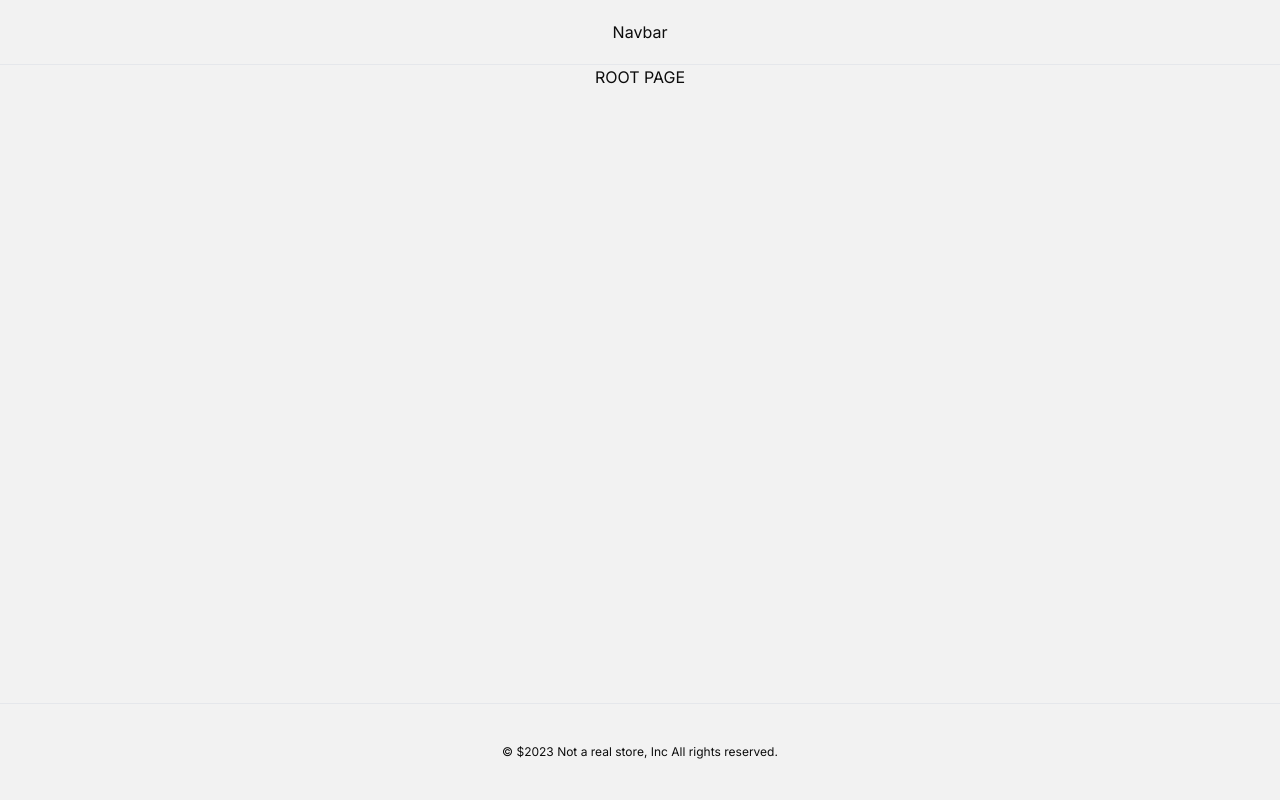
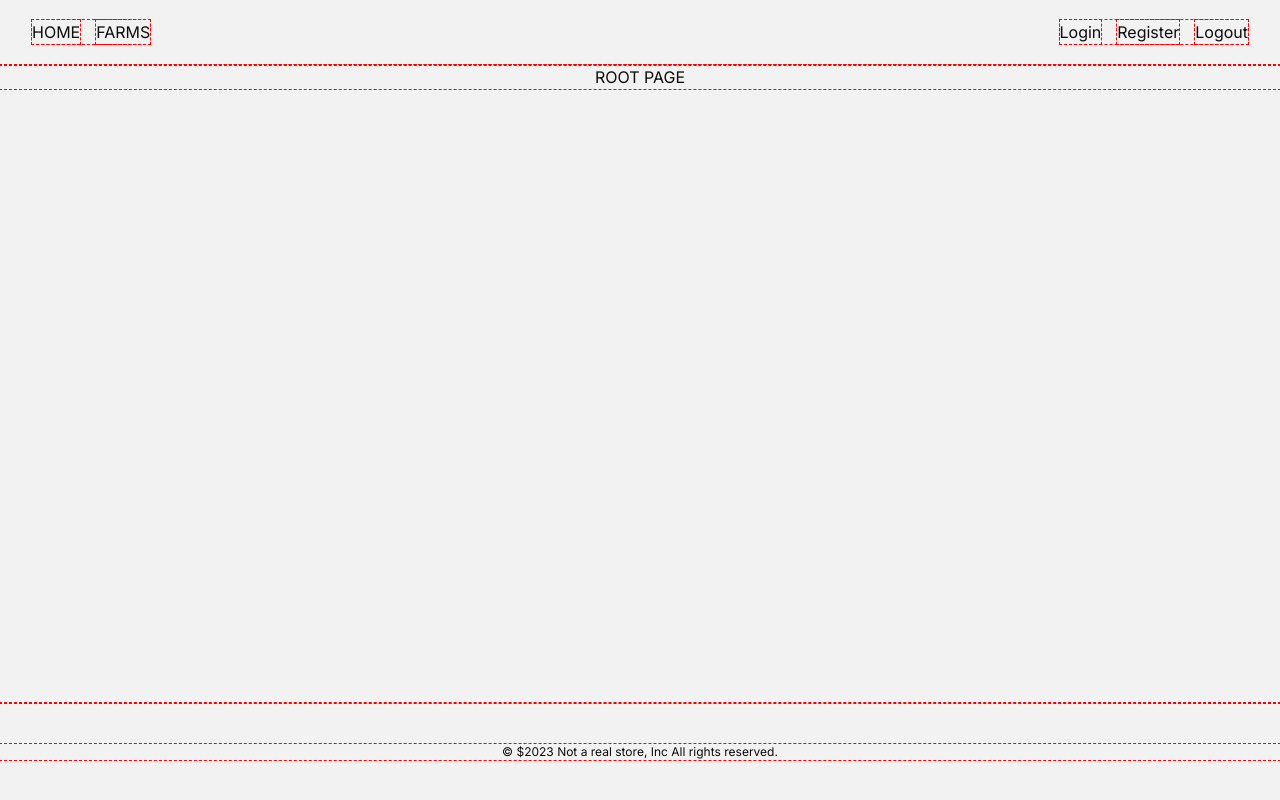
Before and after one commit to Captain-Leftovers/Bee-Log, a Next.js app: page / in a window 1280 px wide. Built offline with nearby package versions, Linux system fonts and the light colour scheme.

Commit message:
added navbar links

```diff
--- a/app/globals.css
+++ b/app/globals.css
@@ -12,9 +12,9 @@ body,
   box-sizing: border-box;
 }
 
-/* * {
+* {
   outline: 1px dashed rgb(255, 0, 0);
-}; */
+};
 
 /* *:hover {
 outline: 2px dashed rgb(255, 0, 0);
--- a/app/layout.tsx
+++ b/app/layout.tsx
@@ -1,4 +1,4 @@
-import Navbar from '@/components/Navbar'
+import Navbar from '@/components/Navbar/Navbar'
 import './globals.css'
 import type { Metadata } from 'next'
 import { Inter } from 'next/font/google'
--- a/components/Navbar.tsx
+++ /dev/null
@@ -1,11 +0,0 @@
-import Container from './ui/Container'
-
-export default function Navbar() {
-	return (
-		<div className="border-b">
-			<div className="relative px-4 sm:px-6 lg:px-8 flex h-16 items-center">
-				<Container>Navbar</Container>
-			</div>
-		</div>
-	)
-}
--- /dev/null
+++ b/components/Navbar/MainNav.tsx
@@ -0,0 +1,22 @@
+import Link from 'next/link'
+
+const links = [
+	{
+		name: 'HOME',
+		href: '#',
+	},
+	{
+		name: 'FARMS',
+		href: '#',
+	},
+]
+
+export default function MainNav() {
+	return (
+		<div className='flex gap-4 mr-auto'>
+			{links.map((x) => (
+				<Link key={x.name} href={x.href}>{x.name}</Link>
+			))}
+		</div>
+	)
+}
--- /dev/null
+++ b/components/Navbar/NavActions.tsx
@@ -0,0 +1,29 @@
+import Link from "next/link"
+
+export default function NavActions() {
+	const links = [
+		{
+			name: 'Login',
+			href: '#',
+		},
+		{
+			name: 'Register',
+			href: '#',
+		},
+
+		{
+			name: 'Logout',
+			href: '#',
+		},
+	]
+
+	return (
+		<div className="flex gap-4 ml-auto ">
+			{links.map((x) => (
+				<Link key={x.name} href={x.href}>
+					{x.name}
+				</Link>
+			))}
+		</div>
+	)
+}
--- /dev/null
+++ b/components/Navbar/Navbar.tsx
@@ -0,0 +1,16 @@
+import Container from '../ui/Container'
+import MainNav from './MainNav'
+import NavActions from './NavActions'
+
+export default function Navbar() {
+	return (
+		<div className="border-b ">
+			<Container>
+				<div className="relative px-4 sm:px-6 lg:px-8 flex h-16 items-center">
+					<MainNav />
+					<NavActions />
+				</div>
+			</Container>
+		</div>
+	)
+}
```
